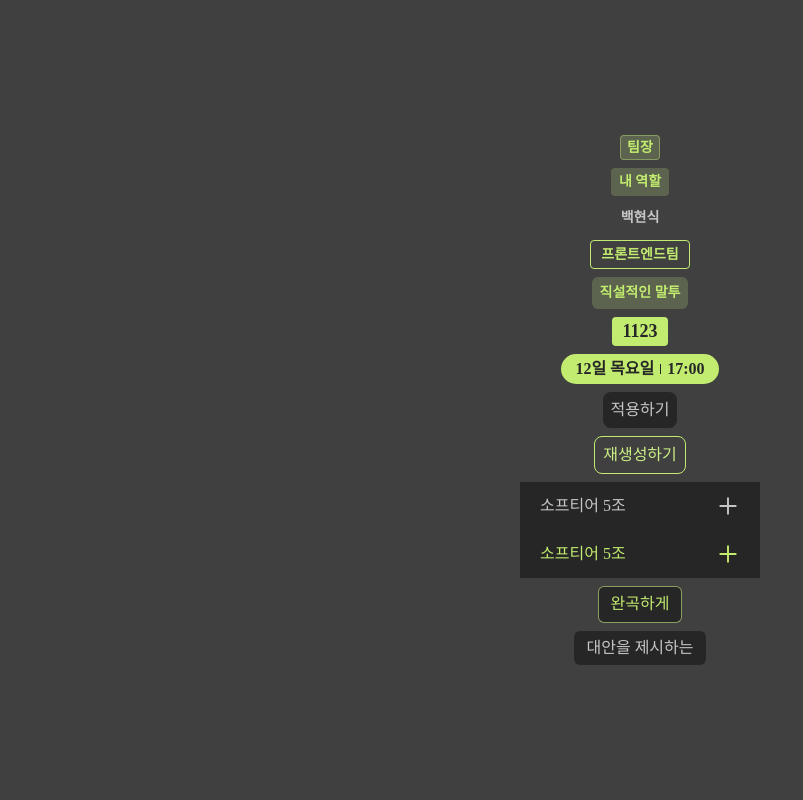
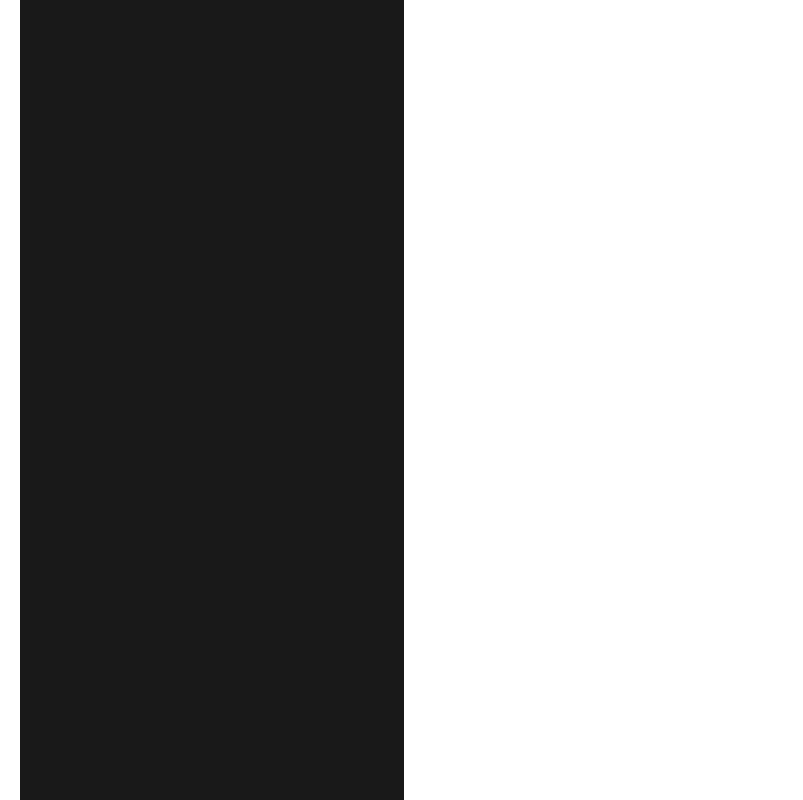
Before and after one commit to vvsos1/Team5-EQUUS-N, a React (Vite) app in the folder front-end/: page / in a window 1280 px wide. Shown: the whole page, without its empty margins (0-803 px from the left). Built offline with nearby package versions, Linux system fonts and the light colour scheme; a web font is replaced by a local one.

Commit message:
[FD-192] feat: 텍스트버튼 아이콘 분기

```diff
--- a/front-end/src/App2.jsx
+++ b/front-end/src/App2.jsx
@@ -26,10 +26,13 @@ function App2() {
       </AiButton>
 
       <article className='flex w-60 flex-col bg-gray-800'>
-        <TextButton type={TextButtonType.CHECK} onClick={() => {}}>
+        <TextButton type={TextButtonType.DEFAULT} onClick={() => {}}>
           소프티어 5조
         </TextButton>
         <TextButton type={TextButtonType.PLUS} onClick={() => {}}>
+          소프티어 5조
+        </TextButton>
+        <TextButton type={TextButtonType.CHECK} onClick={() => {}}>
           소프티어 5조
         </TextButton>
       </article>
--- a/front-end/src/components/buttons/TextButton.jsx
+++ b/front-end/src/components/buttons/TextButton.jsx
@@ -24,11 +24,14 @@ export default function TextButton({ type, onClick, children }) {
       onClick={onClick}
     >
       {children}
-      <Icon
-        name={'plusM'}
-        color={'lime-700'}
-        className={'h-6 w-6 fill-current stroke-current'}
-      />
+      {type === TextButtonType.DEFAULT ?
+        <div />
+      : <Icon
+          name={type === TextButtonType.PLUS ? 'plusM' : 'check'}
+          color={'lime-700'}
+          className={'h-6 w-6'}
+        />
+      }
     </button>
   );
 }
--- a/front-end/src/main.jsx
+++ b/front-end/src/main.jsx
@@ -2,10 +2,9 @@ import { StrictMode } from 'react';
 import { createRoot } from 'react-dom/client';
 import './index.css';
 import App3 from './App3.jsx';
-import App2 from './App2.jsx';
 
 createRoot(document.getElementById('root')).render(
   <StrictMode>
-    <App2 />
+    <App3 />
   </StrictMode>,
 );
```
